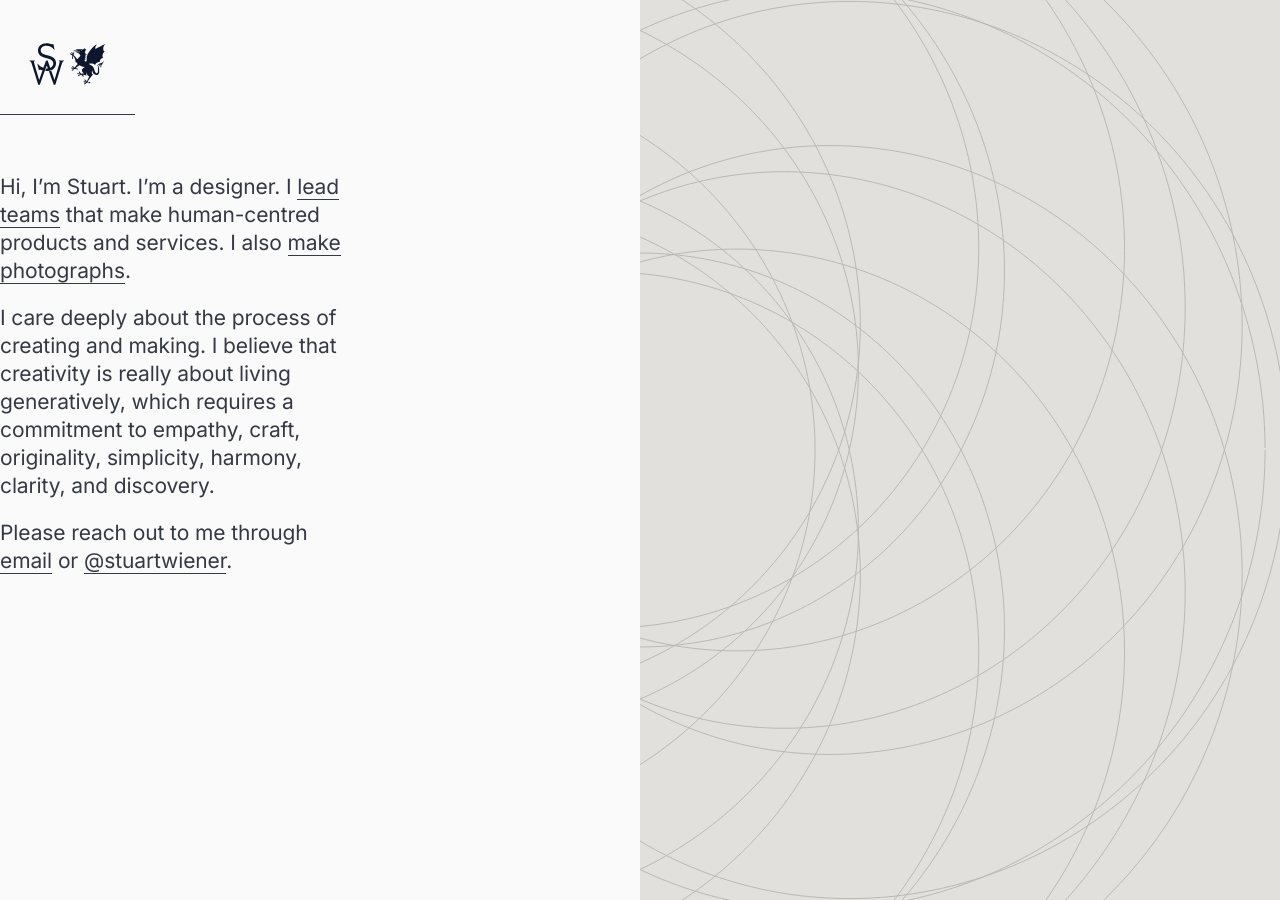
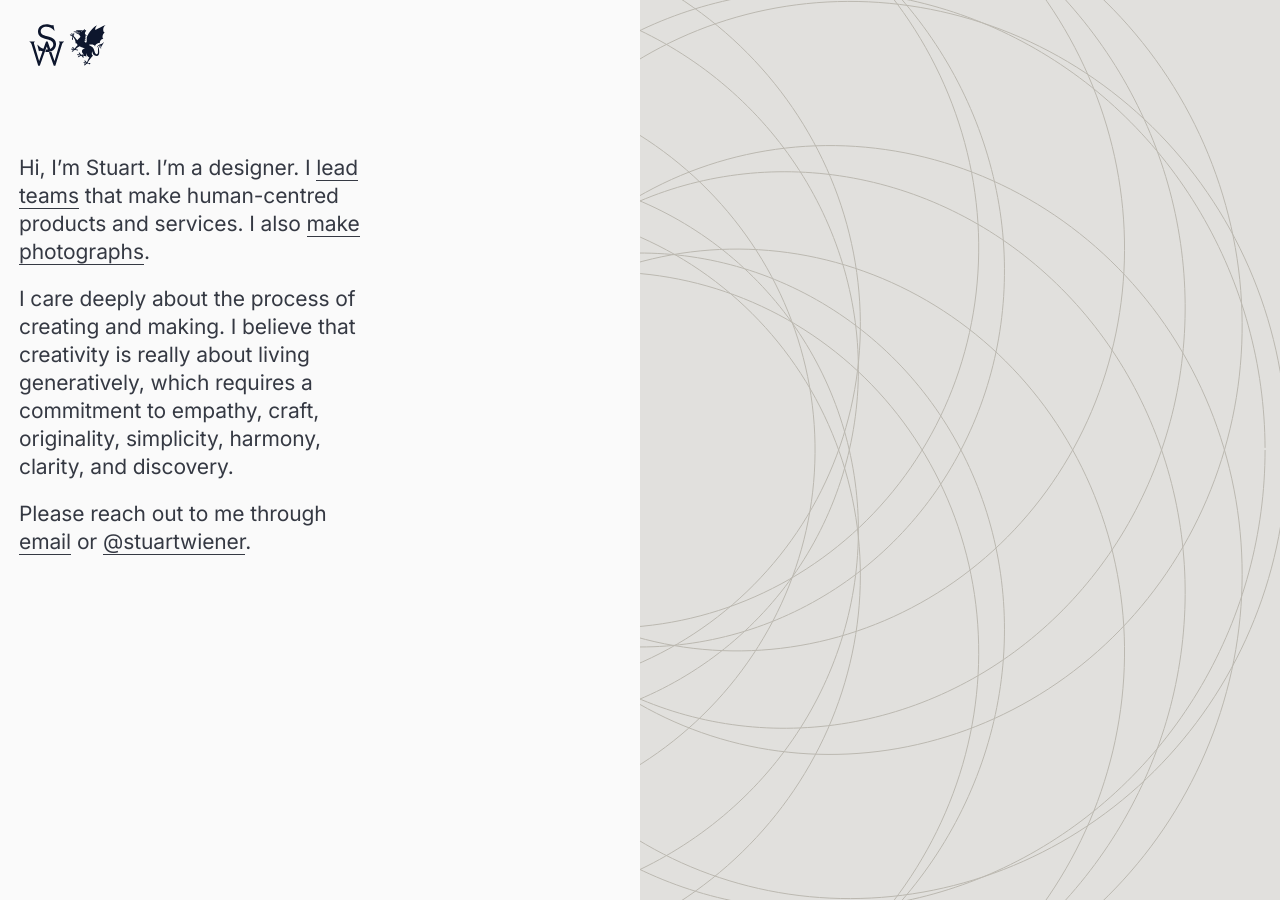
Before and after one commit to stuartwiener/stuartwiener.github.io, a Jekyll site: the page built from index.html, in a window 1280 px wide. Built offline with Jekyll 4.4.1, drawn with Linux system fonts in a browser that asks for light colours.

Commit message:
Clean up horiz spacing.

```diff
--- a/_sass/_layout.scss
+++ b/_sass/_layout.scss
@@ -12,7 +12,11 @@ html {
     z-index: 1;
 
     box-sizing: border-box;
-    padding: 19px 0;
+    padding: 0 0 19px;
+
+    a {
+      border-bottom: none;
+    }
   }
 
   .site-content {
@@ -20,7 +24,7 @@ html {
     z-index: 1;
 
     box-sizing: border-box;
-    padding: 19px 0;
+    padding: 19px;
   }
 }
 
```
